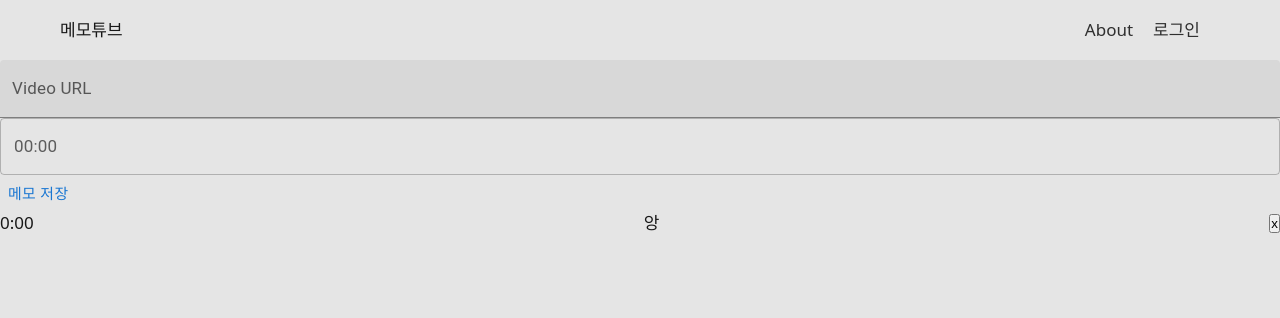
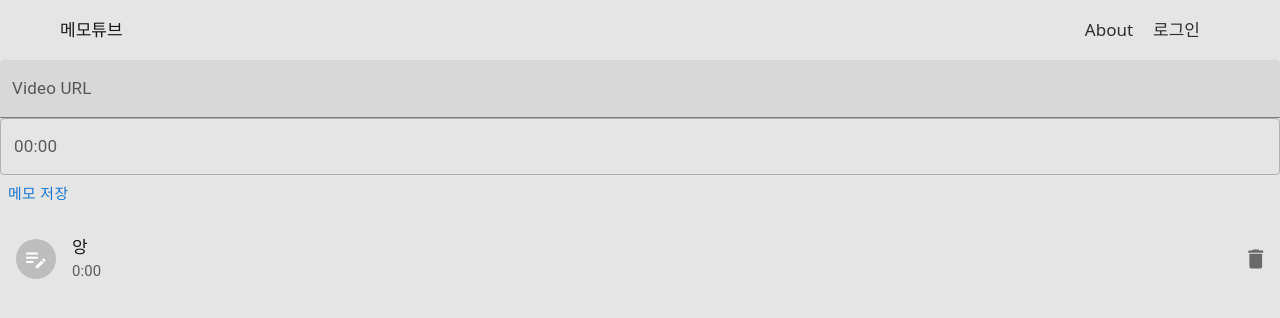
Before and after one commit to javascriptbiggosoo/memotube, a React (Vite) app: page /memotube/ in a window 1280 px wide. Shown: the top 318 px of the page. Built offline with nearby package versions, Linux system fonts and the light colour scheme.

Commit message:
fourth commit

```diff
--- a/src/components/Home/Memopad/MemoInput.tsx
+++ b/src/components/Home/Memopad/MemoInput.tsx
@@ -7,28 +7,31 @@ type FormValues = {
 };
 interface MemoInputProps {
   onMemoSubmit: (memo: string) => void;
+  currentTime: string;
 }
 
-export default function MemoInput({ onMemoSubmit }: MemoInputProps) {
-  const {
-    register,
-    handleSubmit,
-    watch,
-    formState: { errors },
-  } = useForm<FormValues>();
+export default function MemoInput({
+  onMemoSubmit,
+  currentTime,
+}: MemoInputProps) {
+  const { register, handleSubmit } = useForm<FormValues>();
 
   const onSubmit: SubmitHandler<FormValues> = (data) => {
     onMemoSubmit(data.memo);
+  };
+  const handleFocus = () => {
+    // 시간 받아옴
   };
 
   return (
     <form onSubmit={handleSubmit(onSubmit)}>
       <TextField
         id="memo-input"
-        label="00:00"
+        label={currentTime}
         variant="outlined"
         {...register("memo")}
         fullWidth
+        onFocus={handleFocus}
       />
 
       <Button type="submit">메모 저장</Button>
--- /dev/null
+++ b/src/components/Home/Memopad/MemoItem.tsx
@@ -0,0 +1,48 @@
+import {
+  Avatar,
+  IconButton,
+  ListItem,
+  ListItemAvatar,
+  ListItemText,
+} from "@mui/material";
+import React from "react";
+import styled from "styled-components";
+import DeleteIcon from "@mui/icons-material/Delete";
+import EditNoteIcon from "@mui/icons-material/EditNote";
+interface MemoProps {
+  time: string;
+  memoText: string;
+  onDeleteMemo: (event: React.MouseEvent<HTMLButtonElement>) => void;
+}
+
+export default function MemoItem({
+  time,
+  memoText: memo,
+  onDeleteMemo,
+}: MemoProps) {
+  return (
+    <Container
+      onClick={() => {}}
+      secondaryAction={
+        <IconButton edge="end" aria-label="delete" onClick={onDeleteMemo}>
+          <DeleteIcon />
+        </IconButton>
+      }
+    >
+      <ListItemAvatar>
+        <Avatar>
+          <EditNoteIcon />
+        </Avatar>
+      </ListItemAvatar>
+
+      <ListItemText primary={memo} secondary={time} />
+    </Container>
+  );
+}
+
+const Container = styled(ListItem)`
+  /* display: flex;
+  justify-content: space-between;
+  align-items: center;
+  flex-direction: row; */
+`;
--- a/src/components/Home/Memopad/VideoMemo.tsx
+++ /dev/null
@@ -1,24 +0,0 @@
-import React from "react";
-import styled from "styled-components";
-
-interface MemoProps {
-  time: string;
-  memo: string;
-}
-
-export default function VideoMemo({ time, memo }: MemoProps) {
-  return (
-    <Container>
-      <div>{time}</div>
-      <div>{memo}</div>
-      <button>x</button>
-    </Container>
-  );
-}
-
-const Container = styled.li`
-  display: flex;
-  justify-content: space-between;
-  align-items: center;
-  flex-direction: row;
-`;
--- a/src/components/Home/Memopad/index.tsx
+++ b/src/components/Home/Memopad/index.tsx
@@ -1,29 +1,41 @@
 import React, { useState } from "react";
-import VideoMemo from "./VideoMemo";
+import MemoItem from "./MemoItem";
 import MemoInput from "./MemoInput";
 import Memo from "../../../types/memo";
+import { List } from "@mui/material";
 
-export default function MemoPad() {
+interface MemoPadProps {
+  currentTime: string;
+}
+
+export default function MemoPad({ currentTime }: MemoPadProps) {
   const [memos, setMemos] = useState<Memo[]>([
     { time: "0:00", memoText: "앙", id: "1" },
   ]);
 
-  function handleMemoSubmit(memo: string) {
+  function handleMemoSubmit(memoText: string) {
+    if (!memoText) return;
     setMemos((prevMemos) => {
       return [
         ...prevMemos,
-        { time: "0:00", memoText: memo, id: crypto.randomUUID() },
+        { time: currentTime, memoText, id: crypto.randomUUID() },
       ];
     });
   }
+  function handleDeleteMemo(event: React.MouseEvent<HTMLButtonElement>) {}
   return (
     <div>
-      <MemoInput onMemoSubmit={handleMemoSubmit} />
-      <ul>
+      <MemoInput currentTime={currentTime} onMemoSubmit={handleMemoSubmit} />
+      <List>
         {memos.map((memo) => (
-          <VideoMemo key={memo.id} time={memo.time} memo={memo.memoText} />
+          <MemoItem
+            key={memo.id}
+            time={memo.time}
+            memoText={memo.memoText}
+            onDeleteMemo={handleDeleteMemo}
+          />
         ))}
-      </ul>
+      </List>
     </div>
   );
 }
--- a/src/components/YouTubeVideo.tsx
+++ b/src/components/YouTubeVideo.tsx
@@ -1,11 +1,12 @@
 import React from "react";
-import YouTube from "react-youtube";
+import YouTube, { YouTubeEvent } from "react-youtube";
 
 interface Props {
   videoId: string;
+  onPause?: (event: YouTubeEvent) => void;
 }
 
-export const YouTubeVideo = ({ videoId }: Props) => {
+export const YouTubeVideo = ({ videoId, onPause }: Props) => {
   const opts = {
     height: "540",
     width: "960",
@@ -14,5 +15,5 @@ export const YouTubeVideo = ({ videoId }: Props) => {
     },
   };
 
-  return <YouTube videoId={videoId} opts={opts} />;
+  return <YouTube videoId={videoId} opts={opts} onPause={onPause} />;
 };
--- a/src/pages/index.tsx
+++ b/src/pages/index.tsx
@@ -2,20 +2,29 @@ import React, { useState } from "react";
 import { YouTubeVideo } from "../components/YouTubeVideo";
 import VideoUrlInput from "../components/Home/VideoUrlInput";
 import MemoPad from "../components/Home/Memopad";
+import formatTime from "../utils/formatTime";
+import { YouTubeEvent } from "react-youtube";
 
 export default function HomePage() {
-  const [videoUrl, setVideoUrl] = useState("OoazW3HAq1c");
+  const [videoUrl, setVideoUrl] = useState("hnanNlDbsE4");
+  const [currentTime, setCurrentTime] = useState("00:00");
 
   function showVideo(memo: string) {
     setVideoUrl(memo);
     // 메모패드 초기화
   }
+  function getCurrentTime(event: YouTubeEvent) {
+    // 비디오 시간 받아오기
+    const time = event.target.getCurrentTime();
+    setCurrentTime(formatTime(time));
+    console.log(currentTime);
+  }
   return (
     <main>
       {/* TODO: 펼치기 접기 */}
       <VideoUrlInput onUrlSubmit={showVideo} />
-      <YouTubeVideo videoId={videoUrl} />
-      <MemoPad />
+      <YouTubeVideo videoId={videoUrl} onPause={getCurrentTime} />
+      <MemoPad currentTime={currentTime} />
       {/* TODO: 베스트 영상들 모음 추가 */}
     </main>
   );
--- a/src/utils/extractYouTubeID.ts
+++ b/src/utils/extractYouTubeID.ts
@@ -1,14 +1,14 @@
 export default function extractYouTubeID(url: string): string | undefined {
-  // URL에서 도메인과 경로를 제외한 모든 부분을 제거합니다.
-  url = url
-    .replace(/(>|<)/gi, "")
-    .split(/(vi\/|v=|\/v\/|youtu\.be\/|\/embed\/)/)[2];
-
-  if (url !== undefined) {
-    // URL에 쿼리 문자열이나 추가 경로가 있는 경우 처리합니다.
-    return url.split(/[^0-9a-z_\-]/i)[0];
+  // URL에서 'v=' 파라미터를 찾아 영상 ID를 추출합니다.
+  const match = url.match(
+    /(?:https?:\/\/)?(?:www\.)?(?:youtube\.com\/watch\?v=|youtu\.be\/)([^&\s]+)/
+  );
+  if (match && match[1]) {
+    // 'v=' 파라미터 뒤에 오는 값이 영상 ID입니다.
+    // '&' 또는 공백 이전까지의 문자열을 영상 ID로 반환합니다.
+    return match[1].split("&")[0];
   }
 
-  // 올바른 YouTube URL 형식이 아닌 경우 undefined를 반환할 수 있습니다.
+  // 올바른 YouTube URL 형식이 아니거나 'v=' 파라미터가 없는 경우 undefined를 반환합니다.
   return undefined;
 }
--- /dev/null
+++ b/src/utils/formatTime.ts
@@ -0,0 +1,21 @@
+export default function formatTime(seconds: number | string) {
+  seconds = Number(seconds);
+  const hours = Math.floor(seconds / 3600); // 시간 계산
+  const minutes = Math.floor((seconds % 3600) / 60); // 남은 분 계산
+  const remainingSeconds = Math.floor(seconds % 60); // 남은 초 계산, 소수점 제거
+
+  // 시간이 0인 경우 시간을 표시하지 않음
+  const formattedTime = [
+    hours > 0 ? String(hours).padStart(2, "0") : null,
+    String(minutes).padStart(2, "0"),
+    String(remainingSeconds).padStart(2, "0"),
+  ]
+    .filter(Boolean)
+    .join(":");
+
+  return formattedTime;
+}
+
+// 예시 출력
+console.log(formatTime(125)); // "02:05"
+console.log(formatTime(3665)); // "01:01:05"
```
